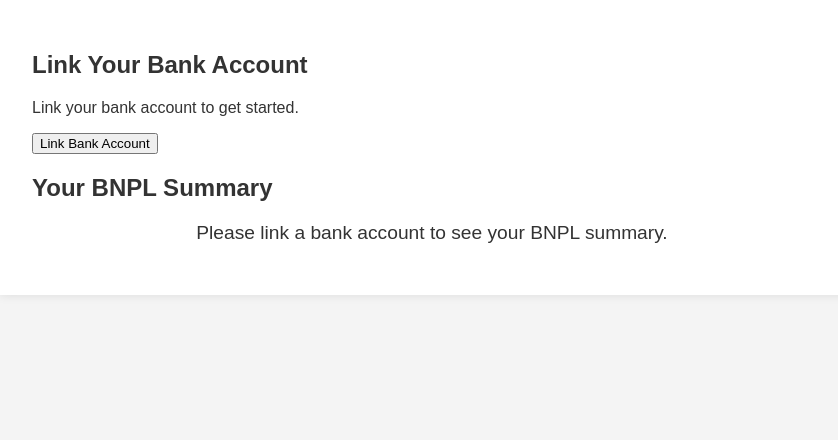
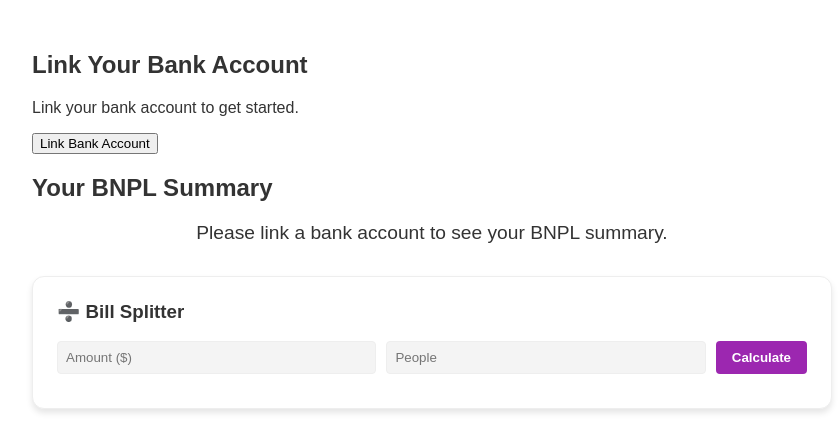
Before and after one commit to arm00pv/Clear, a Flask app: page / in a window 1280 px wide. Shown: the part 129-569 px from the top of the page, without its empty margins (208-1046 px from the left). Run offline with Flask 3, Linux system fonts and the light colour scheme.

Commit message:
Add recurring bills manager and bill splitter tool
- Updated `DataManager` to persist recurring bills.
- Enhanced `SmartAnalyzer` to merge manual bills with detected subscriptions and handle bill-splitting chat queries.
- Updated `app.py` with routes for managing bills.
- Added a "Recurring Bills Manager" and "Bill Splitter" tool to `templates/index.html`.
- Styled the new tools in `static/style.css`.
- Added unit tests for bill merging and chat logic.
- Verified UI functionality with Playwright.

```diff
--- a/app.py
+++ b/app.py
@@ -35,6 +35,7 @@ def index():
         # In a real app, the user_id would come from the session
         yodlee_transactions = yodlee_client.get_transactions(user_id="test_user")
         manual_transactions = data_manager.get_transactions()
+        manual_bills = data_manager.get_bills()
 
         # Merge transactions
         all_transactions = yodlee_transactions + manual_transactions
@@ -54,7 +55,7 @@ def index():
 
         all_transactions.sort(key=parse_date, reverse=True)
 
-        analysis = smart_analyzer.analyze_transactions(all_transactions, budget_limits=user_budget)
+        analysis = smart_analyzer.analyze_transactions(all_transactions, budget_limits=user_budget, manual_bills=manual_bills)
         bnpl_total = analysis.get("total_bnpl", "0.00")
 
     return render_template('index.html',
@@ -151,6 +152,42 @@ def add_transaction():
 
     return redirect(url_for('index'))
 
+@app.route('/add-bill', methods=['POST'])
+def add_bill():
+    """
+    Adds a recurring bill.
+    """
+    if not ACCOUNT_LINKED:
+        return redirect(url_for('index'))
+
+    name = request.form.get('name')
+    amount = request.form.get('amount')
+    due_date = request.form.get('due_date')
+
+    if name and amount and due_date:
+        try:
+            amount = float(amount)
+            data_manager.add_bill({
+                "name": name,
+                "amount": amount,
+                "due_date": due_date
+            })
+        except ValueError:
+            pass
+
+    return redirect(url_for('index'))
+
+@app.route('/delete-bill/<int:bill_id>', methods=['POST'])
+def delete_bill(bill_id):
+    """
+    Deletes a recurring bill.
+    """
+    if not ACCOUNT_LINKED:
+        return redirect(url_for('index'))
+
+    data_manager.delete_bill(bill_id)
+    return redirect(url_for('index'))
+
 @app.route('/api/chat', methods=['POST'])
 def chat():
     """
--- a/data/user_data.json
+++ b/data/user_data.json
@@ -21,5 +21,25 @@
             "amount": 100.0,
             "category": "Shopping"
         }
+    ],
+    "recurring_bills": [
+        {
+            "name": "Gym",
+            "amount": 50.0,
+            "due_date": "2025-01-20",
+            "id": 1
+        },
+        {
+            "name": "Gym",
+            "amount": 50.0,
+            "due_date": "2025-01-20",
+            "id": 2
+        },
+        {
+            "name": "Gym",
+            "amount": 50.0,
+            "due_date": "2025-01-20",
+            "id": 3
+        }
     ]
 }
--- a/data_manager.py
+++ b/data_manager.py
@@ -27,7 +27,8 @@ class DataManager:
             default_data = {
                 "budget": self.DEFAULT_BUDGET,
                 "goals": [],
-                "transactions": []
+                "transactions": [],
+                "recurring_bills": []
             }
             self._save_data(default_data)
 
@@ -39,7 +40,7 @@ class DataManager:
             with open(self.DATA_FILE, 'r') as f:
                 return json.load(f)
         except (FileNotFoundError, json.JSONDecodeError):
-            return {"budget": self.DEFAULT_BUDGET, "goals": [], "transactions": []}
+            return {"budget": self.DEFAULT_BUDGET, "goals": [], "transactions": [], "recurring_bills": []}
 
     def _save_data(self, data):
         """
@@ -92,3 +93,22 @@ class DataManager:
         transactions.append(transaction)
         data["transactions"] = transactions
         self._save_data(data)
+
+    def get_bills(self):
+        data = self._load_data()
+        return data.get("recurring_bills", [])
+
+    def add_bill(self, bill):
+        data = self._load_data()
+        bills = data.get("recurring_bills", [])
+        bill['id'] = len(bills) + 1
+        bills.append(bill)
+        data["recurring_bills"] = bills
+        self._save_data(data)
+
+    def delete_bill(self, bill_id):
+        data = self._load_data()
+        bills = data.get("recurring_bills", [])
+        bills = [b for b in bills if b['id'] != bill_id]
+        data["recurring_bills"] = bills
+        self._save_data(data)
--- a/static/style.css
+++ b/static/style.css
@@ -209,6 +209,109 @@ body.dark-mode .invest-card {
     font-size: 0.9rem;
     font-weight: bold;
     cursor: pointer;
+}
+
+/* Bill Manager */
+.add-bill-details {
+    margin-top: 15px;
+    background: var(--accent-color);
+    padding: 10px;
+    border-radius: 8px;
+    font-size: 0.9rem;
+}
+
+.add-bill-details summary {
+    cursor: pointer;
+    font-weight: bold;
+    color: var(--text-color);
+}
+
+.add-bill-form {
+    display: flex;
+    flex-wrap: wrap;
+    gap: 10px;
+    margin-top: 10px;
+}
+
+.add-bill-form input {
+    flex: 1;
+    min-width: 100px;
+    padding: 6px;
+    border: 1px solid var(--border-color);
+    border-radius: 4px;
+    background: var(--bg-color);
+    color: var(--text-color);
+}
+
+.add-bill-form button {
+    background: #2196f3;
+    color: white;
+    border: none;
+    padding: 6px 12px;
+    border-radius: 4px;
+    cursor: pointer;
+    font-weight: bold;
+}
+
+.btn-delete {
+    background: transparent;
+    border: none;
+    cursor: pointer;
+    font-size: 1rem;
+    padding: 0 0 0 10px;
+}
+
+/* Split Tool */
+.split-tool-card {
+    background: var(--card-bg);
+    border: 1px solid var(--border-color);
+    padding: 1.5rem;
+    border-radius: 12px;
+    margin-top: 2rem;
+    box-shadow: 0 4px 6px rgba(0,0,0,0.1);
+}
+
+.split-tool-card h3 {
+    margin-top: 0;
+    color: var(--text-color);
+}
+
+.split-form {
+    display: flex;
+    gap: 10px;
+    margin-bottom: 10px;
+}
+
+.split-form input {
+    flex: 1;
+    padding: 8px;
+    border: 1px solid var(--border-color);
+    border-radius: 4px;
+    background: var(--bg-color);
+    color: var(--text-color);
+}
+
+.split-form button {
+    background: #9c27b0;
+    color: white;
+    border: none;
+    padding: 8px 16px;
+    border-radius: 4px;
+    cursor: pointer;
+    font-weight: bold;
+}
+
+#split-result {
+    background: var(--accent-color);
+    padding: 10px;
+    border-radius: 4px;
+    text-align: center;
+    font-weight: bold;
+    color: var(--text-color);
+}
+
+#split-result.hidden {
+    display: none;
 }
 
 main {
--- a/templates/index.html
+++ b/templates/index.html
@@ -225,18 +225,39 @@
                             {% endif %}
 
                             {% if analysis.subscriptions %}
-                                <h3>📅 Detected Subscriptions</h3>
+                                <div class="bill-manager">
+                                    <h3>📅 Recurring Bills & Subscriptions</h3>
                                     <div class="subscription-list">
                                         {% for sub in analysis.subscriptions %}
                                             <div class="sub-item">
-                                            <div class="sub-icon">🎵</div> <!-- Generic icon for now -->
+                                                <div class="sub-icon">
+                                                    {% if sub.is_manual %}📝{% else %}🎵{% endif %}
+                                                </div>
                                                 <div class="sub-details">
                                                     <span class="sub-name">{{ sub.name }}</span>
-                                                <span class="sub-date">Last paid: {{ sub.date }}</span>
+                                                    <span class="sub-date">
+                                                        {% if sub.is_manual %}Due date: {{ sub.date }}{% else %}Last paid: {{ sub.date }}{% endif %}
+                                                    </span>
                                                 </div>
                                                 <div class="sub-amount">${{ sub.amount }}</div>
+                                                {% if sub.is_manual %}
+                                                    <form action="/delete-bill/{{ sub.id }}" method="post" class="delete-bill-form">
+                                                        <button type="submit" class="btn-delete" title="Delete">🗑️</button>
+                                                    </form>
+                                                {% endif %}
                                             </div>
                                         {% endfor %}
+                                    </div>
+
+                                    <details class="add-bill-details">
+                                        <summary>➕ Add Recurring Bill</summary>
+                                        <form action="/add-bill" method="post" class="add-bill-form">
+                                            <input type="text" name="name" placeholder="Bill Name (e.g. Rent)" required>
+                                            <input type="number" name="amount" placeholder="Amount" step="0.01" required>
+                                            <input type="date" name="due_date" required value="{{ 'now'|replace('now', '') }}">
+                                            <button type="submit">Add Bill</button>
+                                        </form>
+                                    </details>
                                 </div>
                             {% endif %}
 
@@ -385,8 +406,37 @@
                     <p>Please link a bank account to see your BNPL summary.</p>
                 {% endif %}
             </div>
+            <div class="split-tool-card">
+                <h3>➗ Bill Splitter</h3>
+                <div class="split-form">
+                    <input type="number" id="split-amount" placeholder="Amount ($)" step="0.01">
+                    <input type="number" id="split-people" placeholder="People" min="1" step="1">
+                    <button id="btn-calc-split">Calculate</button>
+                </div>
+                <div id="split-result" class="hidden">
+                    <span id="split-output"></span>
+                </div>
+            </div>
         </div>
     </main>
+
+    <script>
+        document.getElementById('btn-calc-split').addEventListener('click', function() {
+            const amount = parseFloat(document.getElementById('split-amount').value);
+            const people = parseInt(document.getElementById('split-people').value);
+            const resultDiv = document.getElementById('split-result');
+            const output = document.getElementById('split-output');
+
+            if (amount && people && people > 0) {
+                const perPerson = (amount / people).toFixed(2);
+                output.textContent = `$${perPerson} per person`;
+                resultDiv.classList.remove('hidden');
+            } else {
+                output.textContent = "Please enter valid values.";
+                resultDiv.classList.remove('hidden');
+            }
+        });
+    </script>
 
     <!-- Chat Widget -->
     {% if account_linked %}
```
Also changed, not shown: ai_analyzer.py (+37 -6 lines), tests/test_ai_analyzer.py (+13 -0 lines). Lines whose indentation alone changed are shown as unchanged.
